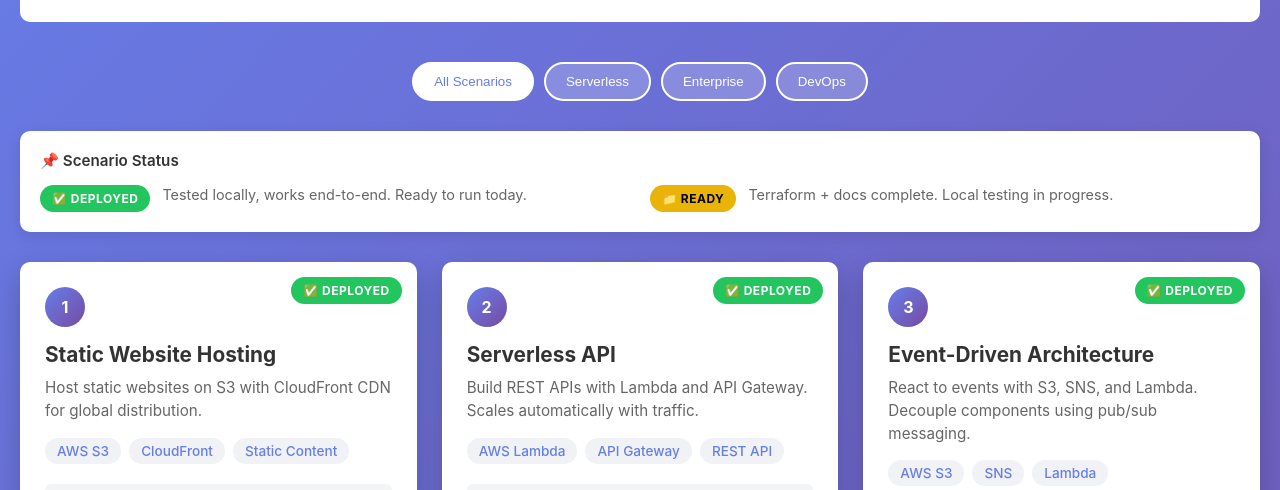
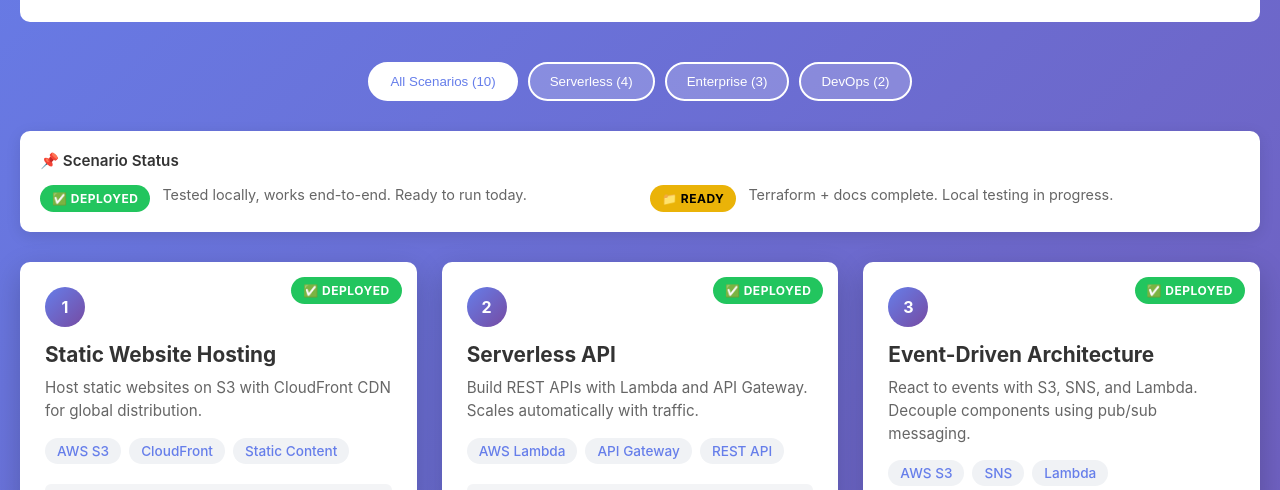
Before and after one commit to baseline0/cloud-patterns, a website: page architecture/index.html in a window 1280 px wide. Shown: the part 310-800 px from the top of the page. Drawn offline with Linux system fonts and the light colour scheme.

Commit message:
feat: Add dynamic filter counts to scenario buttons (Step 4)
Filter buttons now display counts:
- All Scenarios (10)
- Serverless (3)
- Enterprise (4)
- DevOps (3)

Counts are calculated dynamically from scenario tags, so they
update automatically if new scenarios are added.

All 4 steps complete:
✅ Deploy to GitHub Pages
✅ Status badges (deployed vs. ready)
✅ Quick-start copy buttons with toast
✅ Dynamic filter counts

```diff
--- a/architecture/index.html
+++ b/architecture/index.html
@@ -322,10 +322,10 @@
         </div>
 
         <div class="filter-buttons">
-            <button class="filter-btn active" onclick="filterScenarios('all')">All Scenarios</button>
-            <button class="filter-btn" onclick="filterScenarios('serverless')">Serverless</button>
-            <button class="filter-btn" onclick="filterScenarios('enterprise')">Enterprise</button>
-            <button class="filter-btn" onclick="filterScenarios('devops')">DevOps</button>
+            <button class="filter-btn active" onclick="filterScenarios('all')" data-filter="all">All Scenarios</button>
+            <button class="filter-btn" onclick="filterScenarios('serverless')" data-filter="serverless">Serverless</button>
+            <button class="filter-btn" onclick="filterScenarios('enterprise')" data-filter="enterprise">Enterprise</button>
+            <button class="filter-btn" onclick="filterScenarios('devops')" data-filter="devops">DevOps</button>
         </div>
 
         <div class="legend">
@@ -485,6 +485,26 @@
             }
         ];
 
+        function updateFilterCounts() {
+            const counts = {
+                all: scenarios.length,
+                serverless: 0,
+                enterprise: 0,
+                devops: 0
+            };
+
+            scenarios.forEach(scenario => {
+                if (scenario.tags.includes('serverless')) counts.serverless++;
+                if (scenario.tags.includes('enterprise')) counts.enterprise++;
+                if (scenario.tags.includes('devops')) counts.devops++;
+            });
+
+            document.querySelector('[data-filter="all"]').textContent = `All Scenarios (${counts.all})`;
+            document.querySelector('[data-filter="serverless"]').textContent = `Serverless (${counts.serverless})`;
+            document.querySelector('[data-filter="enterprise"]').textContent = `Enterprise (${counts.enterprise})`;
+            document.querySelector('[data-filter="devops"]').textContent = `DevOps (${counts.devops})`;
+        }
+
         function showToast(message) {
             const toast = document.createElement('div');
             toast.className = 'toast';
@@ -556,6 +576,7 @@
 
         // Initial render
         renderScenarios();
+        updateFilterCounts();
     </script>
 </body>
 </html>
```
